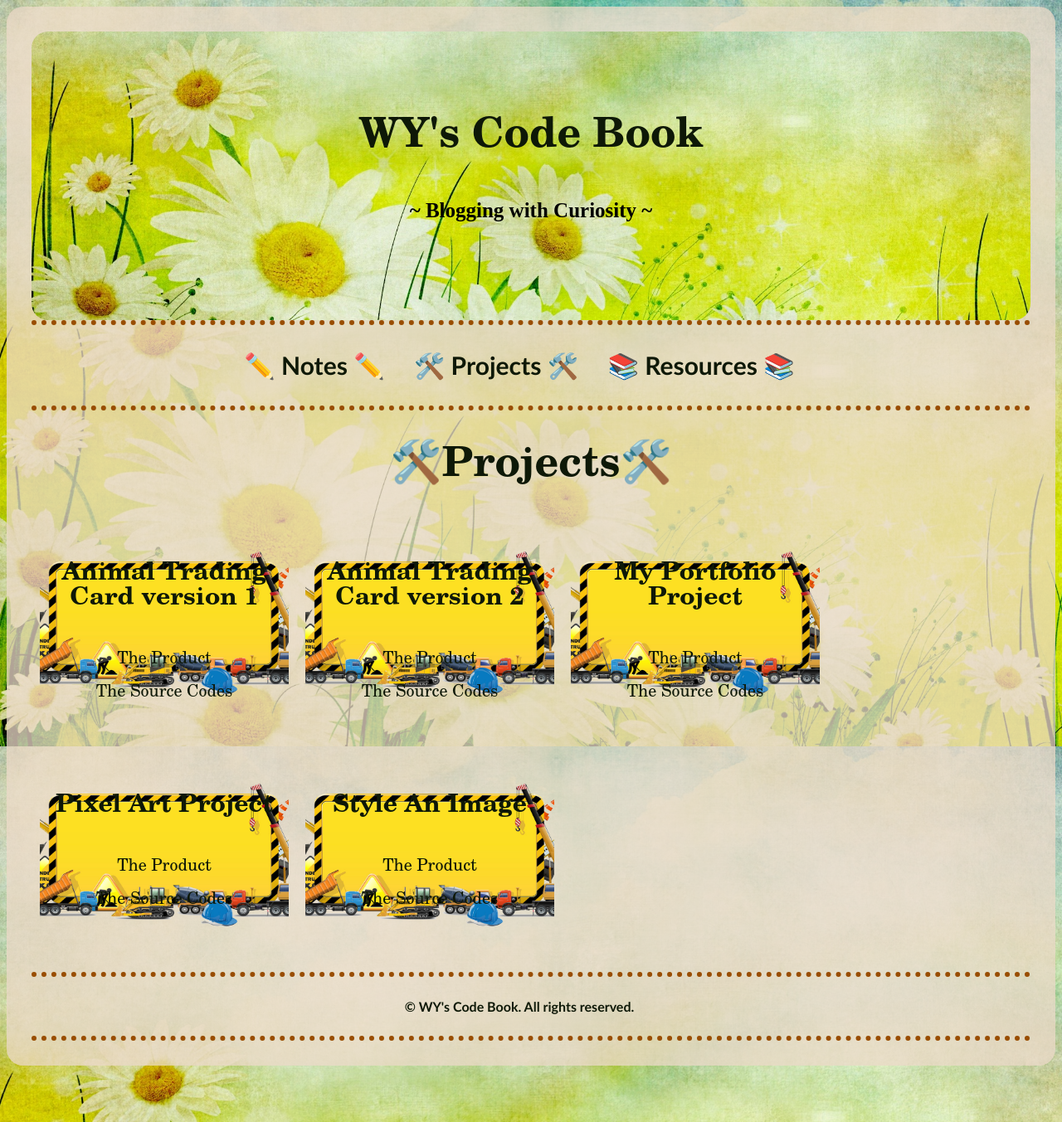
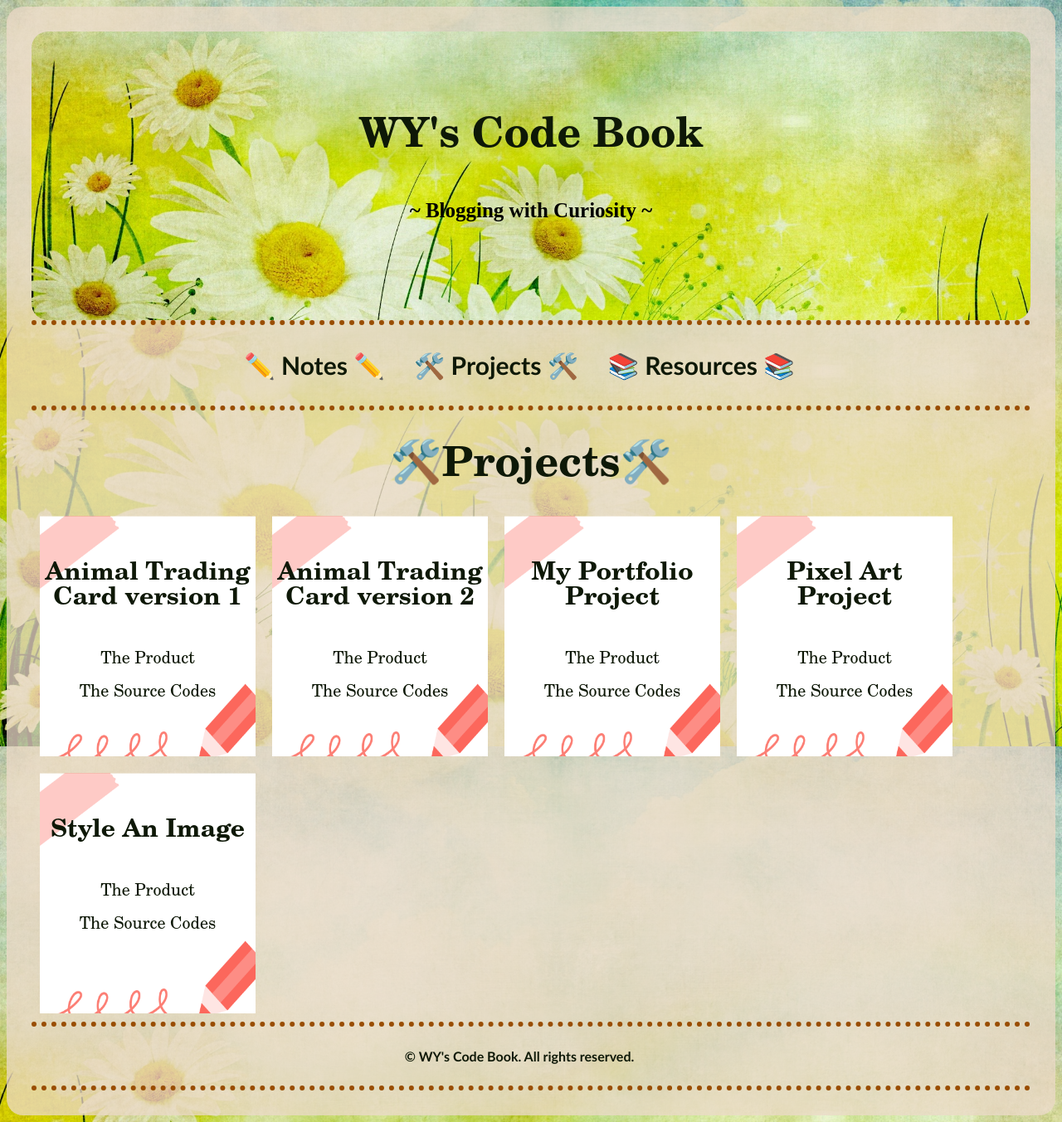
Before and after one commit to WYCodeBook/WYCodeBook.github.io, a Jekyll site: the page built from project/index.html, in a window 1280 px wide. Shown: the whole page at 83% size. Built offline with Jekyll 4.4.1, drawn with Linux system fonts in a browser that asks for light colours; some web fonts are replaced.

Commit message:
all banners

```diff
--- a/css/style.css
+++ b/css/style.css
@@ -158,14 +158,14 @@ blockquote {
   padding-left: 0px;
 } /* no number, no bullet, and no indentation for list */
 
-/* styling for note banner */
-.noteban {
+/* styling for banner */
+.banner {
   display: flex;
   flex-wrap: wrap;
   flex-flow: row wrap;
 }
 
-.noteban div {
+.banner div {
   background-image: url(/img/pencilnote.png);
   background-size: 320px 350px;
   background-repeat: no-repeat;
@@ -177,23 +177,3 @@ blockquote {
   text-align: center;
   line-height: auto;
 }
-
-/* styling for project banner */
-.projectban {
-  display: flex;
-  flex-wrap: wrap;
-  flex-flow: row wrap;
-}
-
-.projectban div {
-  background-image: url(/img/projectnote.png);
-  background-size: 360px 320px;
-  background-repeat: no-repeat;
-  background-position: center;
-  width: 300px;
-  height: 260px;
-  padding: 0px;
-  margin: 10px;
-  text-align: center;
-  line-height: auto;
-}
--- a/project/index.html
+++ b/project/index.html
@@ -5,7 +5,7 @@ title: Projects
 
 <h1 align="center">🛠️{{ page.title }}🛠️</h1>
 
-<div class="projectban">
+<div class="banner">
   {% for project in site.project | sort: "title" %}
     <div>
         <h5>{{ project.title }}</h5>
```
Also changed, not shown: note/index.html (+6 -6 lines).
